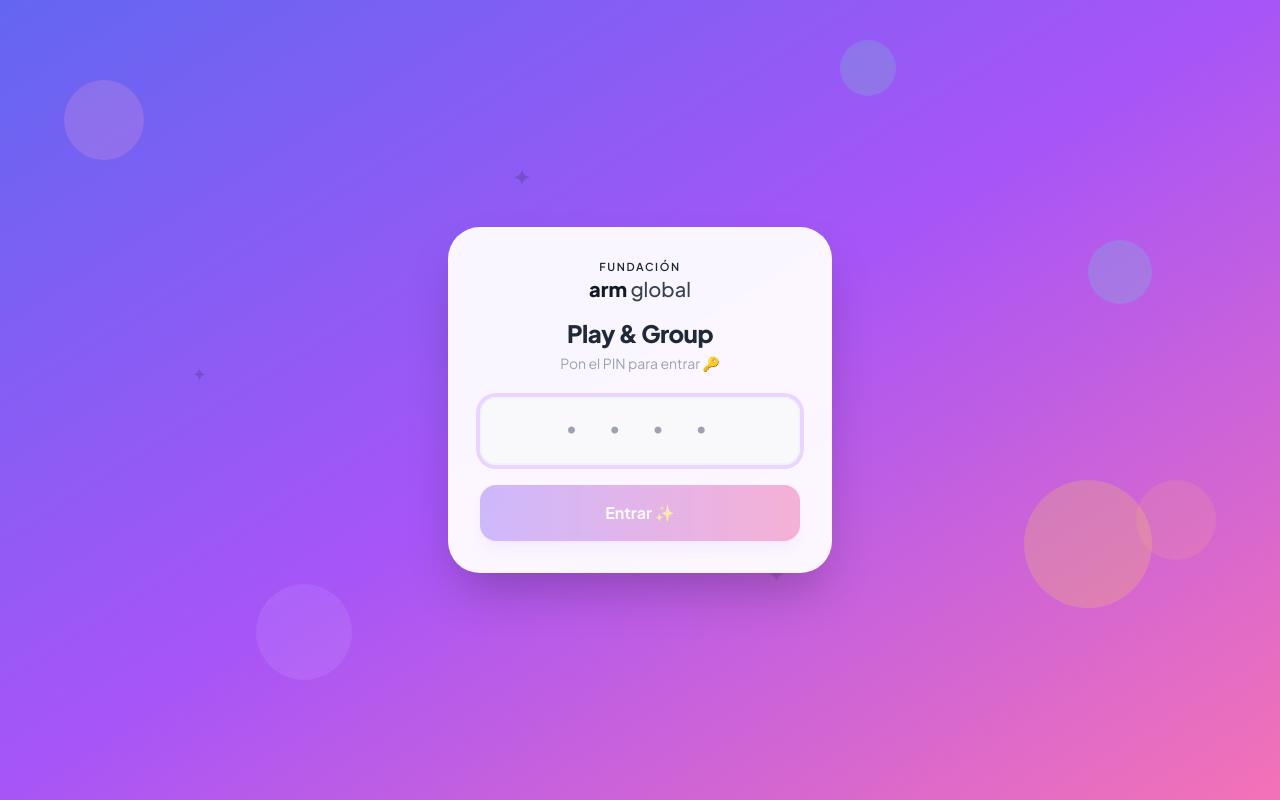
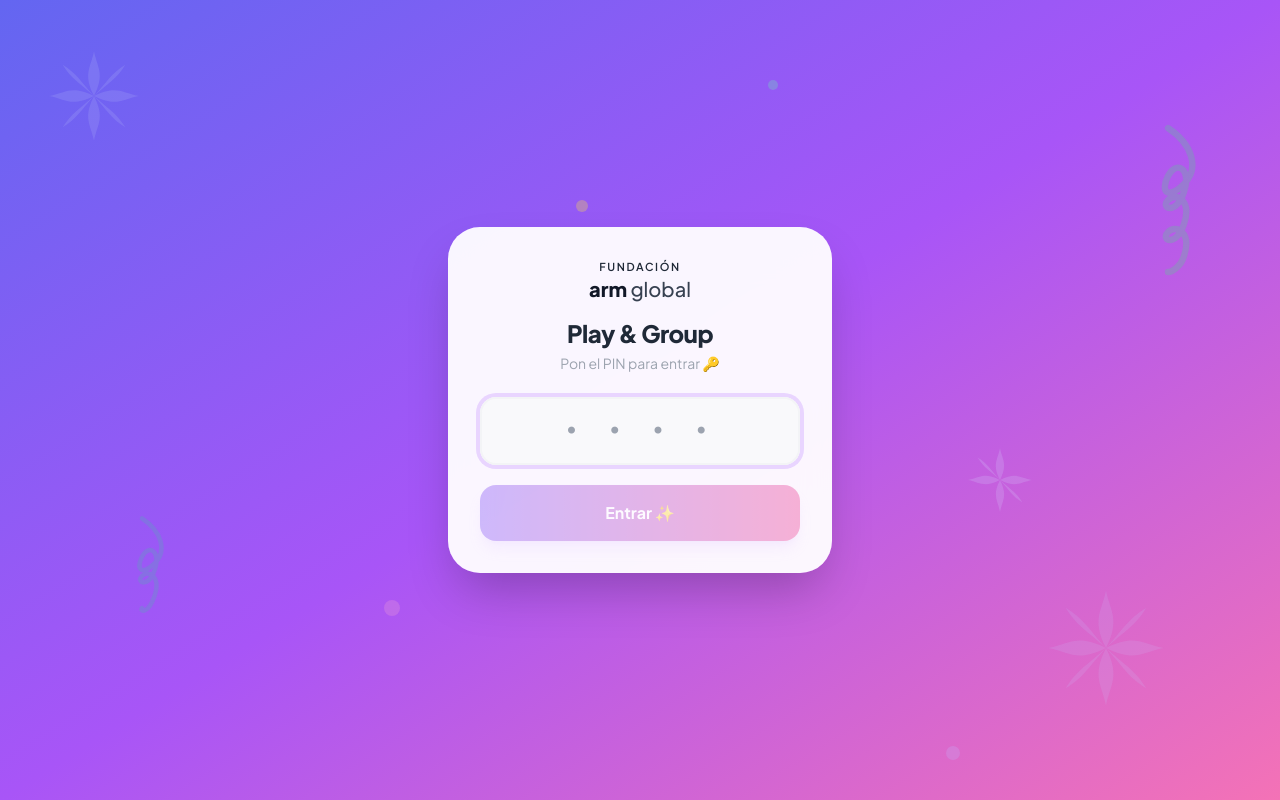
Before and after one commit to pdencina/ARM_Checkin, a Next.js app: page /recepcion in a window 1280 px wide. Built offline with nearby package versions, Linux system fonts and the light colour scheme.

Commit message:
feat: Calidad de vida

```diff
--- a/app/(fundacion)/layout.tsx
+++ b/app/(fundacion)/layout.tsx
@@ -8,17 +8,56 @@
 function FloatingShapes() {
   return (
     <div className="pointer-events-none fixed inset-0 overflow-hidden">
-      {/* Formas flotantes animadas */}
-      <div className="absolute top-[10%] left-[5%] h-20 w-20 rounded-full bg-pink-300/20 animate-float-slow" />
-      <div className="absolute top-[60%] left-[80%] h-32 w-32 rounded-full bg-yellow-300/20 animate-float-med" />
-      <div className="absolute top-[30%] right-[10%] h-16 w-16 rounded-full bg-teal-300/20 animate-float-fast" />
-      <div className="absolute bottom-[15%] left-[20%] h-24 w-24 rounded-full bg-purple-300/15 animate-float-med" />
-      <div className="absolute top-[5%] right-[30%] h-14 w-14 rounded-full bg-emerald-300/20 animate-float-slow" />
-      <div className="absolute bottom-[30%] right-[5%] h-20 w-20 rounded-full bg-orange-300/15 animate-float-fast" />
-      {/* Estrellas sutiles */}
-      <div className="absolute top-[20%] left-[40%] text-2xl opacity-20 animate-twinkle">✦</div>
-      <div className="absolute top-[70%] left-[60%] text-xl opacity-15 animate-twinkle-delay">✦</div>
-      <div className="absolute top-[45%] left-[15%] text-lg opacity-20 animate-twinkle">✦</div>
+      {/* Flores lila/margaritas */}
+      <svg className="absolute top-[5%] left-[3%] w-28 h-28 opacity-20 animate-float-slow" viewBox="0 0 100 100" fill="none">
+        <path d="M50 10C53 25 60 30 50 50C40 30 47 25 50 10Z" fill="#b4b8f8"/>
+        <path d="M50 90C47 75 40 70 50 50C60 70 53 75 50 90Z" fill="#b4b8f8"/>
+        <path d="M10 50C25 47 30 40 50 50C30 60 25 53 10 50Z" fill="#b4b8f8"/>
+        <path d="M90 50C75 53 70 60 50 50C70 40 75 47 90 50Z" fill="#b4b8f8"/>
+        <path d="M22 22C35 30 38 37 50 50C37 38 30 35 22 22Z" fill="#b4b8f8"/>
+        <path d="M78 78C65 70 62 63 50 50C63 62 70 65 78 78Z" fill="#b4b8f8"/>
+        <path d="M78 22C70 35 63 38 50 50C62 37 65 30 78 22Z" fill="#b4b8f8"/>
+        <path d="M22 78C30 65 37 62 50 50C38 63 35 70 22 78Z" fill="#b4b8f8"/>
+      </svg>
+
+      <svg className="absolute bottom-[10%] right-[8%] w-36 h-36 opacity-15 animate-float-med" viewBox="0 0 100 100" fill="none">
+        <path d="M50 10C53 25 60 30 50 50C40 30 47 25 50 10Z" fill="#c7cafe"/>
+        <path d="M50 90C47 75 40 70 50 50C60 70 53 75 50 90Z" fill="#c7cafe"/>
+        <path d="M10 50C25 47 30 40 50 50C30 60 25 53 10 50Z" fill="#c7cafe"/>
+        <path d="M90 50C75 53 70 60 50 50C70 40 75 47 90 50Z" fill="#c7cafe"/>
+        <path d="M22 22C35 30 38 37 50 50C37 38 30 35 22 22Z" fill="#c7cafe"/>
+        <path d="M78 78C65 70 62 63 50 50C63 62 70 65 78 78Z" fill="#c7cafe"/>
+        <path d="M78 22C70 35 63 38 50 50C62 37 65 30 78 22Z" fill="#c7cafe"/>
+        <path d="M22 78C30 65 37 62 50 50C38 63 35 70 22 78Z" fill="#c7cafe"/>
+      </svg>
+
+      <svg className="absolute top-[55%] left-[75%] w-20 h-20 opacity-20 animate-float-fast" viewBox="0 0 100 100" fill="none">
+        <path d="M50 10C53 25 60 30 50 50C40 30 47 25 50 10Z" fill="#d4d7fc"/>
+        <path d="M50 90C47 75 40 70 50 50C60 70 53 75 50 90Z" fill="#d4d7fc"/>
+        <path d="M10 50C25 47 30 40 50 50C30 60 25 53 10 50Z" fill="#d4d7fc"/>
+        <path d="M90 50C75 53 70 60 50 50C70 40 75 47 90 50Z" fill="#d4d7fc"/>
+        <path d="M22 22C35 30 38 37 50 50C37 38 30 35 22 22Z" fill="#d4d7fc"/>
+        <path d="M78 78C65 70 62 63 50 50C63 62 70 65 78 78Z" fill="#d4d7fc"/>
+      </svg>
+
+      {/* Rizos/espirales verdes */}
+      <svg className="absolute top-[15%] right-[5%] w-24 h-40 opacity-25 animate-float-med" viewBox="0 0 60 100" fill="none">
+        <path d="M30 5C45 15 50 30 40 40C30 50 25 45 30 35C35 25 45 30 40 45C35 60 25 55 30 50C35 45 45 50 40 65C35 80 25 75 30 70C35 65 45 70 40 85C38 92 32 95 30 95" stroke="#4ade80" strokeWidth="4" strokeLinecap="round" fill="none"/>
+      </svg>
+
+      <svg className="absolute bottom-[20%] left-[8%] w-20 h-32 opacity-20 animate-float-slow" viewBox="0 0 60 100" fill="none">
+        <path d="M30 5C45 15 50 30 40 40C30 50 25 45 30 35C35 25 45 30 40 45C35 60 25 55 30 50C35 45 45 50 40 65C35 80 28 78 30 75" stroke="#34d399" strokeWidth="3.5" strokeLinecap="round" fill="none"/>
+      </svg>
+
+      <svg className="absolute top-[40%] left-[50%] w-16 h-28 opacity-15 animate-float-fast" viewBox="0 0 60 100" fill="none">
+        <path d="M30 10C42 18 46 30 38 38C30 46 26 42 30 34C34 26 42 30 38 42C34 54 28 50 30 46C34 42 42 46 38 58" stroke="#4ade80" strokeWidth="3" strokeLinecap="round" fill="none"/>
+      </svg>
+
+      {/* Bolitas pequeñas decorativas */}
+      <div className="absolute top-[25%] left-[45%] h-3 w-3 rounded-full bg-yellow-300/30 animate-twinkle" />
+      <div className="absolute top-[75%] left-[30%] h-4 w-4 rounded-full bg-pink-300/25 animate-twinkle-delay" />
+      <div className="absolute top-[10%] left-[60%] h-2.5 w-2.5 rounded-full bg-emerald-300/30 animate-twinkle" />
+      <div className="absolute bottom-[5%] right-[25%] h-3.5 w-3.5 rounded-full bg-violet-300/25 animate-float-fast" />
     </div>
   );
 }
```
